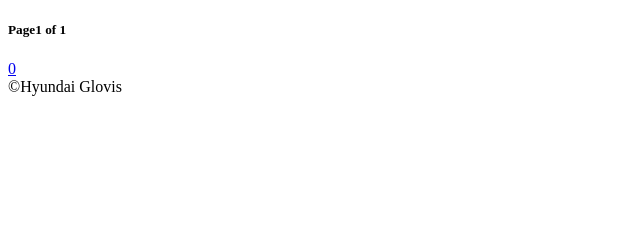
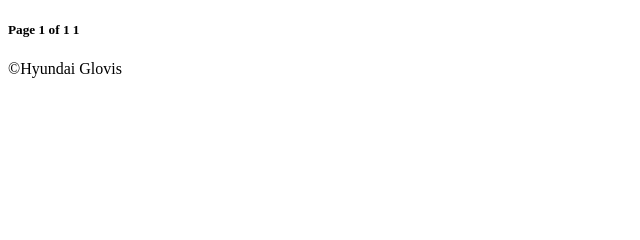
Before and after one commit to zzamy/evaluator_tracker, a Django app: page / in a window 1280 px wide. Shown: the part 122-362 px from the top of the page, without its empty margins (0-640 px from the left). Run offline with Django 4.2, Linux system fonts and the light colour scheme; tables that the repository leaves empty hold one stand-in row (values such as "Sample post").

Commit message:
Django paginator

```diff
--- a/evaluations/views.py
+++ b/evaluations/views.py
@@ -1,5 +1,5 @@
-from math import ceil
 from django.shortcuts import render
+from django.core.paginator import Paginator
 from . import models
 
 # Create your views here.
@@ -7,21 +7,14 @@ from . import models
 
 def all_evaluations(request):
     # Off set size modified
-    page = int(request.GET.get("page", 1))
-    page = int(page or 1)
-    page_size = 10
-    limit = page_size * page
-    offset = limit - page_size
-    page_count = ceil(models.Evaluations.objects.count() / page_size)
-    # it is manage 1 page details list no.
-    all_evaluations = models.Evaluations.objects.all()[offset:limit]
+    page = request.GET.get("page", 1)
+    evaluation_list = models.Evaluations.objects.all()
+    paginator = Paginator(evaluation_list, 10)
+    evaluationss = paginator.get_page(page)
+    print(vars(evaluationss.paginator))
+
     return render(
         request,
         "evaluations/home.html",
-        context={
-            "evaluations": all_evaluations,
-            "page": page,
-            "page_count": page_count,
-            "page_range": range(0, page_count),
-        },
+        context={"evaluations": evaluationss},
     )
--- a/template/evaluations/home.html
+++ b/template/evaluations/home.html
@@ -38,7 +38,23 @@
     </tr>
     {% endfor %}
   </table>
-  <h5>Page{{page}} of {{page_count}}</h5>
+  <h5>
+    {% if evaluations.has_previous %}
+      <a href="?page={{evaluations.number|add:-1}}">Previous</a>
+    {% endif %}
+
+    Page {{evaluations.number}} of {{evaluations.paginator.num_pages}}
+
+    {% for page in evaluations.paginator.page_range %}
+      {{page}}
+    {% endfor %}
+
+    {% if evaluations.has_next %}
+    <a href="?page={{evaluations.number|add:-1}}">Next</a>
+    {% endif %}
+
+  </h5>
+
 
   {% for page in page_range %}
     <a href = "?page = {{page}} ">{{page}}</a>
```
